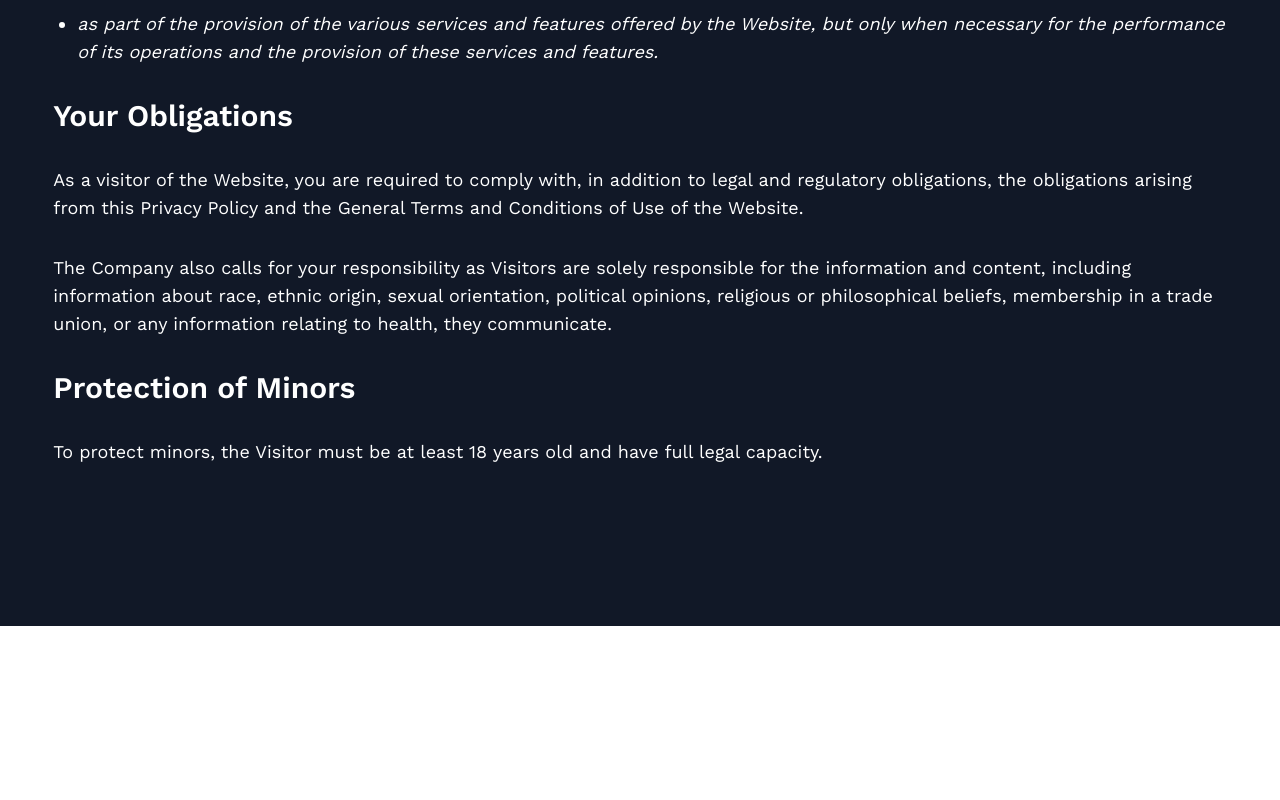
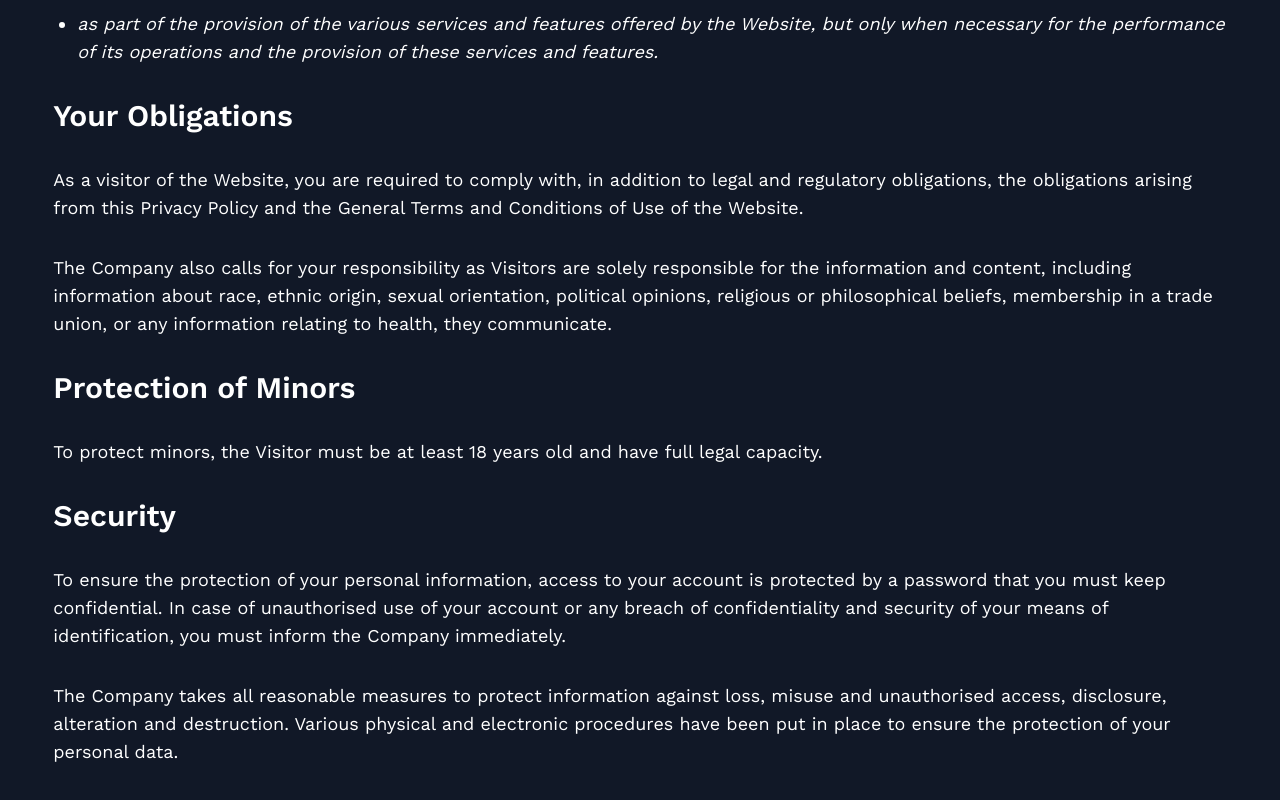
Before and after one commit to fhswno/offquest-website, a Next.js app: page /privacy in a window 1280 px wide. Shown: the part 3114-3914 px from the top of the page. Before the commit the page ends 3740 px from the top, so only its background shows below. Built offline with nearby package versions, Linux system fonts and the light colour scheme.

Commit message:
Add security information to privacy page

```diff
--- a/src/app/privacy/page.tsx
+++ b/src/app/privacy/page.tsx
@@ -230,6 +230,18 @@ const Page = () => {
           To protect minors, the Visitor must be at least 18 years old and have
           full legal capacity.
         </p>
+        <h2 className="text-2xl font-semibold tablet:text-3xl">Security</h2>
+        <p>
+          To ensure the protection of your personal information, access to your
+          account is protected by a password that you must keep confidential. In
+          case of unauthorised use of your account or any breach of
+          confidentiality and security of your means of identification, you must
+          inform the Company immediately.
+        </p>{' '}
+        The Company takes all reasonable measures to protect information against
+        loss, misuse and unauthorised access, disclosure, alteration and
+        destruction. Various physical and electronic procedures have been put in
+        place to ensure the protection of your personal data.
       </section>
     </main>
   );
```
